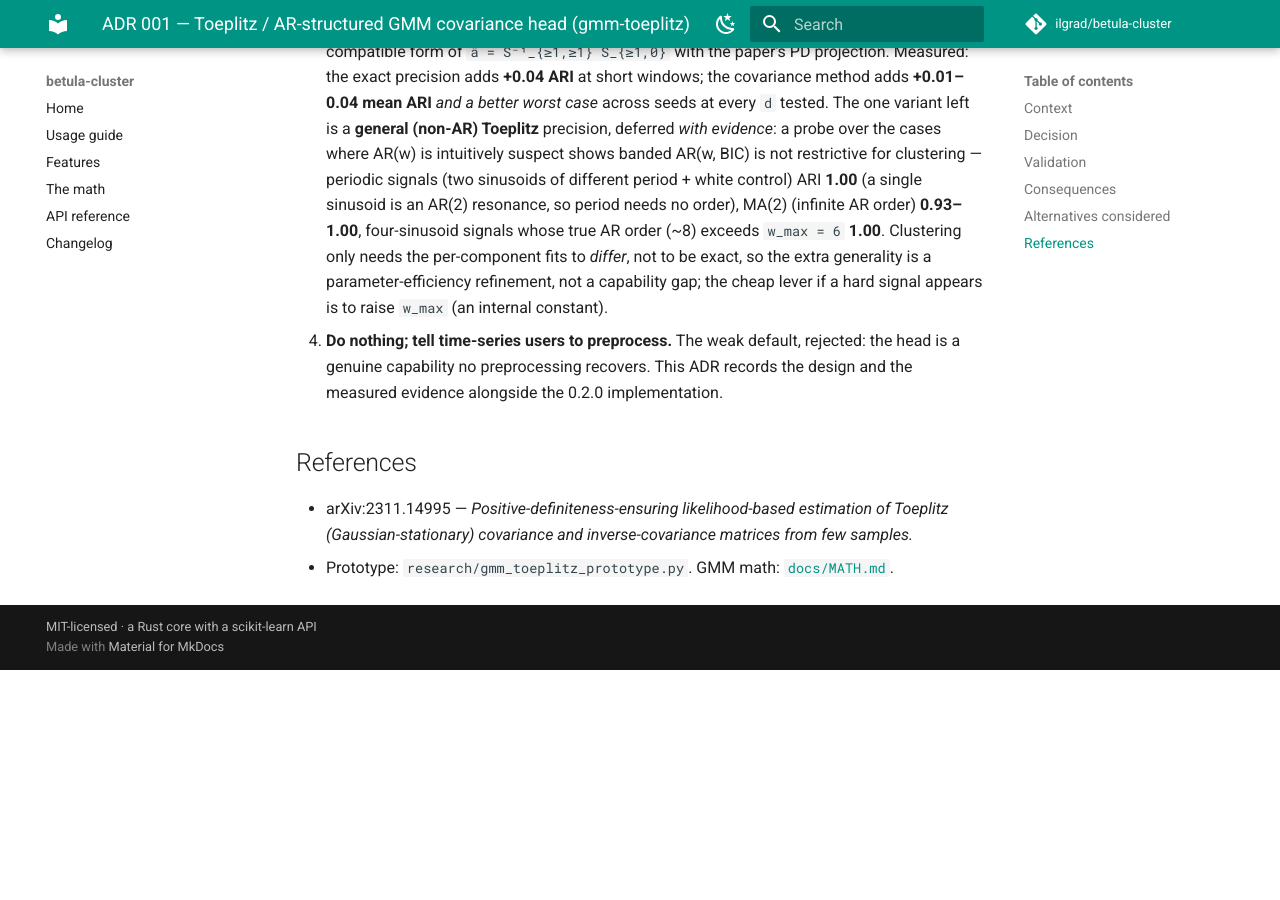
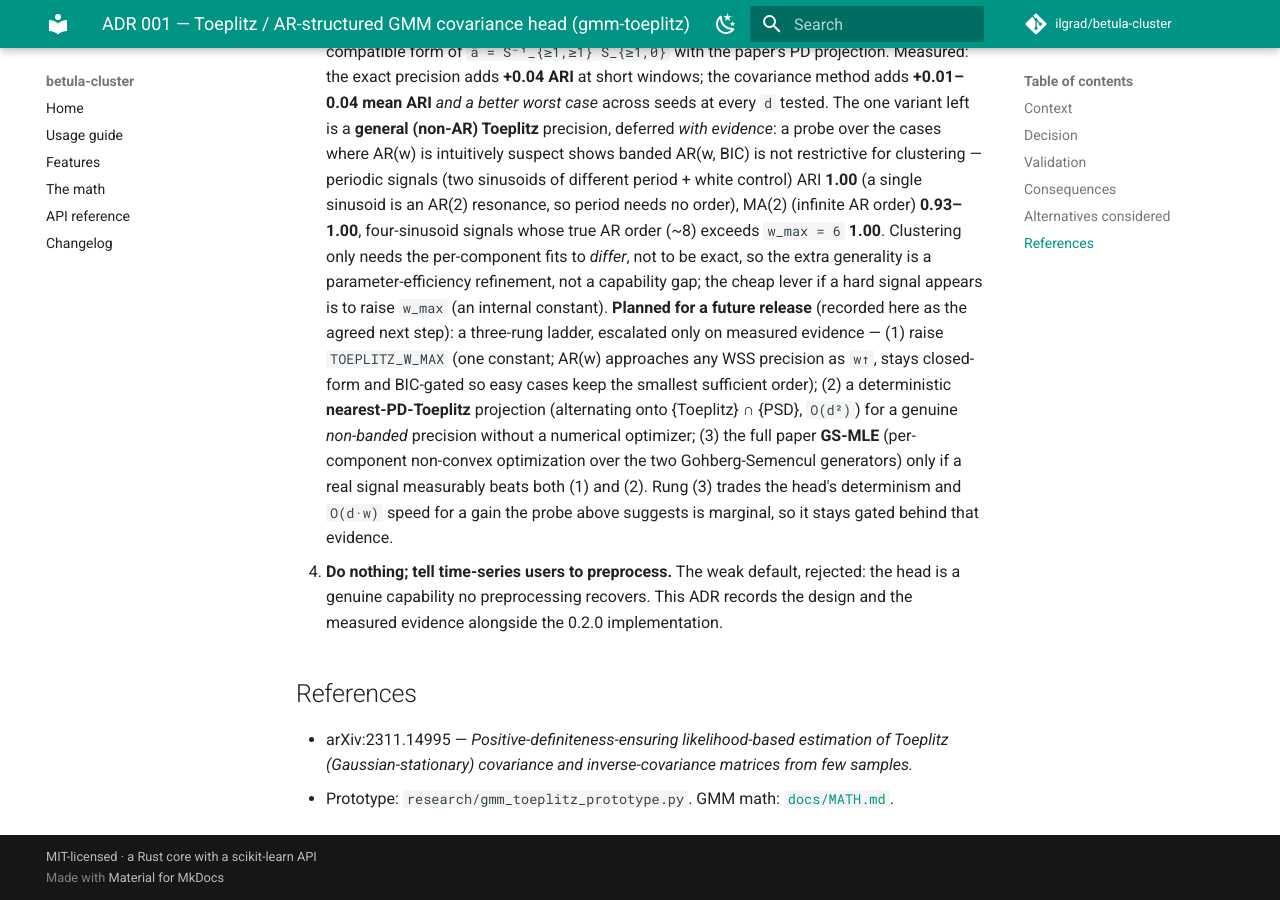
Before and after one commit to ilgrad/betula-cluster, an MkDocs documentation site: the page built from docs/adr/001-gmm-toeplitz.md, in a window 1280 px wide and 900 px high, scrolled down 2908 px. Built offline with MkDocs 1.6.1 and Material for MkDocs 9.7.7, drawn with Linux system fonts in a browser that asks for light colours; comment, search, counter and statistics services are not loaded; before the commit the page ends 3578 px from its top, so only the background shows below that.

Commit message:
docs: list all 16 notebooks + 6 use cases in README; record deferred Toeplitz ladder
README's Examples section still said "Twelve" notebooks / "five" use cases and
omitted 13-16 (including the gmm-toeplitz notebook) + usecase_06 — the counts
drifted when the geometry / time-series examples landed. ADR 001 now records the
agreed next-release plan for general (non-AR) Toeplitz precision as a 3-rung,
evidence-gated ladder (raise w_max -> nearest-PD-Toeplitz -> GS-MLE).

```diff
--- a/docs/adr/001-gmm-toeplitz.md
+++ b/docs/adr/001-gmm-toeplitz.md
@@ -103,6 +103,14 @@
    `w_max = 6` **1.00**. Clustering only needs the per-component fits to *differ*, not to be exact, so
    the extra generality is a parameter-efficiency refinement, not a
    capability gap; the cheap lever if a hard signal appears is to raise `w_max` (an internal constant).
+   **Planned for a future release** (recorded here as the agreed next step): a three-rung ladder,
+   escalated only on measured evidence — (1) raise `TOEPLITZ_W_MAX` (one constant; AR(w) approaches any
+   WSS precision as `w↑`, stays closed-form and BIC-gated so easy cases keep the smallest sufficient
+   order); (2) a deterministic **nearest-PD-Toeplitz** projection (alternating onto {Toeplitz} ∩ {PSD},
+   `O(d²)`) for a genuine *non-banded* precision without a numerical optimizer; (3) the full paper
+   **GS-MLE** (per-component non-convex optimization over the two Gohberg-Semencul generators) only if a
+   real signal measurably beats both (1) and (2). Rung (3) trades the head's determinism and `O(d·w)`
+   speed for a gain the probe above suggests is marginal, so it stays gated behind that evidence.
 4. **Do nothing; tell time-series users to preprocess.** The weak default, rejected: the head is a
    genuine capability no preprocessing recovers. This ADR records the design and the measured evidence
    alongside the 0.2.0 implementation.
```
Also changed, not shown: README.md (+7 -2 lines).
